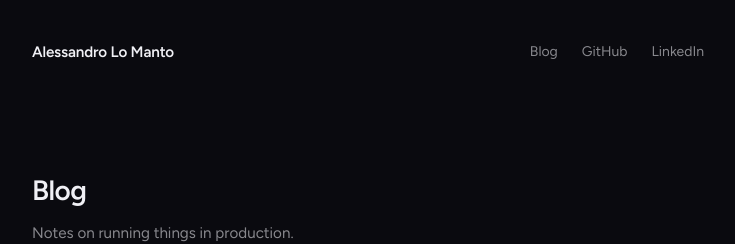
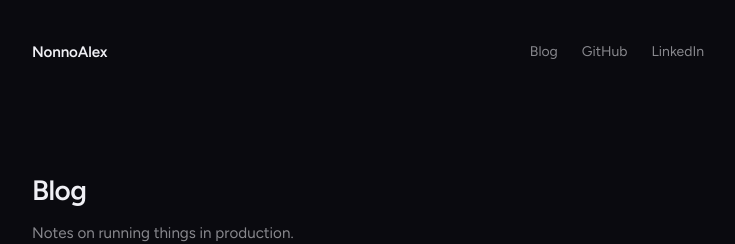
Before and after one commit to alessandrolomanto/nonnoalex-website, a Jekyll site: the page built from blog.html, in a window 1280 px wide. Shown: the top 244 px of the page, without its empty margins (272-1007 px from the left). Built offline with Jekyll 4.4.1, drawn with Linux system fonts in a browser that asks for light colours.

Commit message:
Improve NonnoAlex brand signals

```diff
--- a/_includes/seo.html
+++ b/_includes/seo.html
@@ -53,7 +53,10 @@
         "@type": "WebSite",
         "@id": "{{ '/' | absolute_url }}#website",
         "name": "{{ site.title }}",
-        "alternateName": "Alessandro Lo Manto",
+        "alternateName": [
+          "Alessandro Lo Manto",
+          "nonnoalex.dev"
+        ],
         "url": "{{ '/' | absolute_url }}",
         "description": {{ site.description | jsonify }},
         "publisher": { "@id": "{{ '/' | absolute_url }}#person" }
--- a/_layouts/default.html
+++ b/_layouts/default.html
@@ -21,7 +21,7 @@
 <body>
   <!-- Navigation -->
   <nav class="nav">
-    <a href="/" class="nav-name">Alessandro Lo Manto</a>
+    <a href="/" class="nav-name">NonnoAlex</a>
     <div class="nav-links">
       <a href="/blog" class="nav-link">Blog</a>
       <a href="https://github.com/alessandrolomanto" target="_blank" rel="noopener" class="nav-link">GitHub</a>
```
Also changed, not shown: test/site_test.py (+5 -0 lines).
